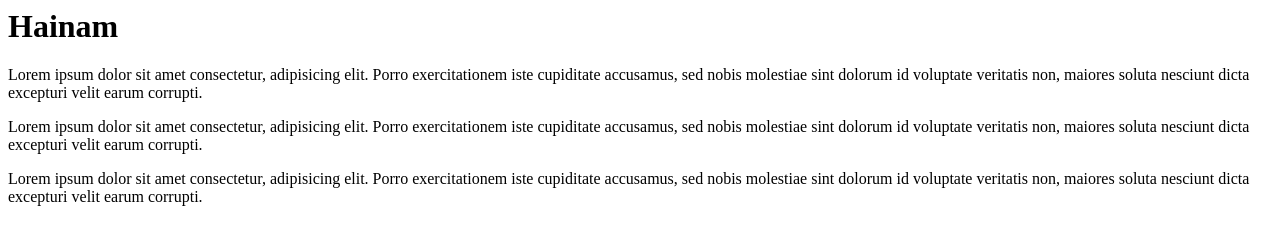
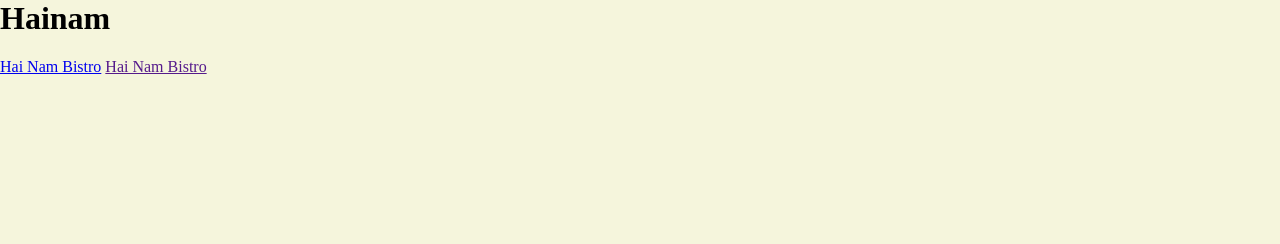
Before and after one commit to Eszter88/hainam, a plain HTML site: page index.html in a window 1280 px wide. Drawn offline with Linux system fonts and the light colour scheme.

Commit message:
initialcommit3

```diff
--- a/index.html
+++ b/index.html
@@ -4,11 +4,11 @@
   <meta http-equiv="X-UA-Compatible" content="IE=edge">
   <meta name="viewport" content="width=device-width, initial-scale=1.0">
   <title>Document</title>
+  <link rel="stylesheet" href="/styles.css">
 </head>
 <body>
   <h1>Hainam</h1>
-  <p>Lorem ipsum dolor sit amet consectetur, adipisicing elit. Porro exercitationem iste cupiditate accusamus, sed nobis molestiae sint dolorum id voluptate veritatis non, maiores soluta nesciunt dicta excepturi velit earum corrupti.</p>
-  <p>Lorem ipsum dolor sit amet consectetur, adipisicing elit. Porro exercitationem iste cupiditate accusamus, sed nobis molestiae sint dolorum id voluptate veritatis non, maiores soluta nesciunt dicta excepturi velit earum corrupti.</p>
-  <p>Lorem ipsum dolor sit amet consectetur, adipisicing elit. Porro exercitationem iste cupiditate accusamus, sed nobis molestiae sint dolorum id voluptate veritatis non, maiores soluta nesciunt dicta excepturi velit earum corrupti.</p>
+  <a href="https://www.webesti.com" > Hai Nam Bistro</a>
+  <a href="" > Hai Nam Bistro</a>
 </body>
 </html>
--- /dev/null
+++ b/styles.css
@@ -0,0 +1,6 @@
+body {
+  margin:0;
+  padding:0;
+  box-sizing: border-box;
+  background-color: beige;
+}
```
